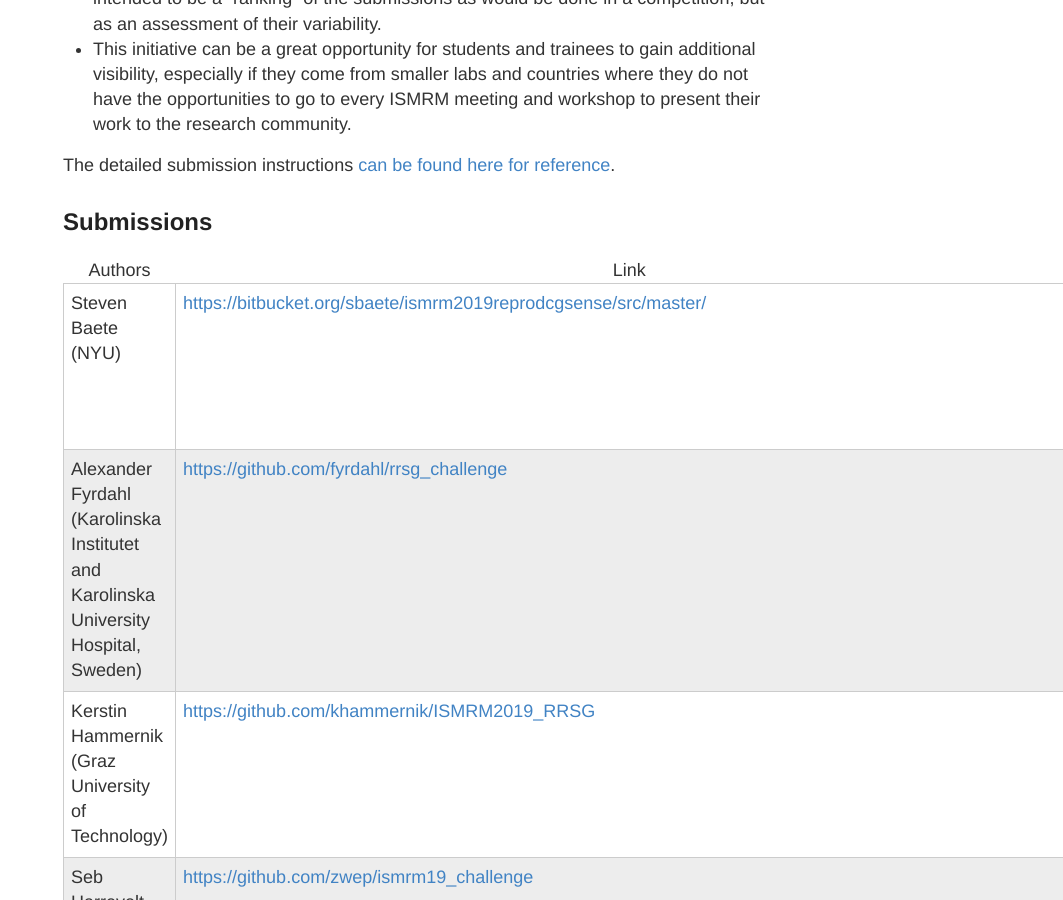
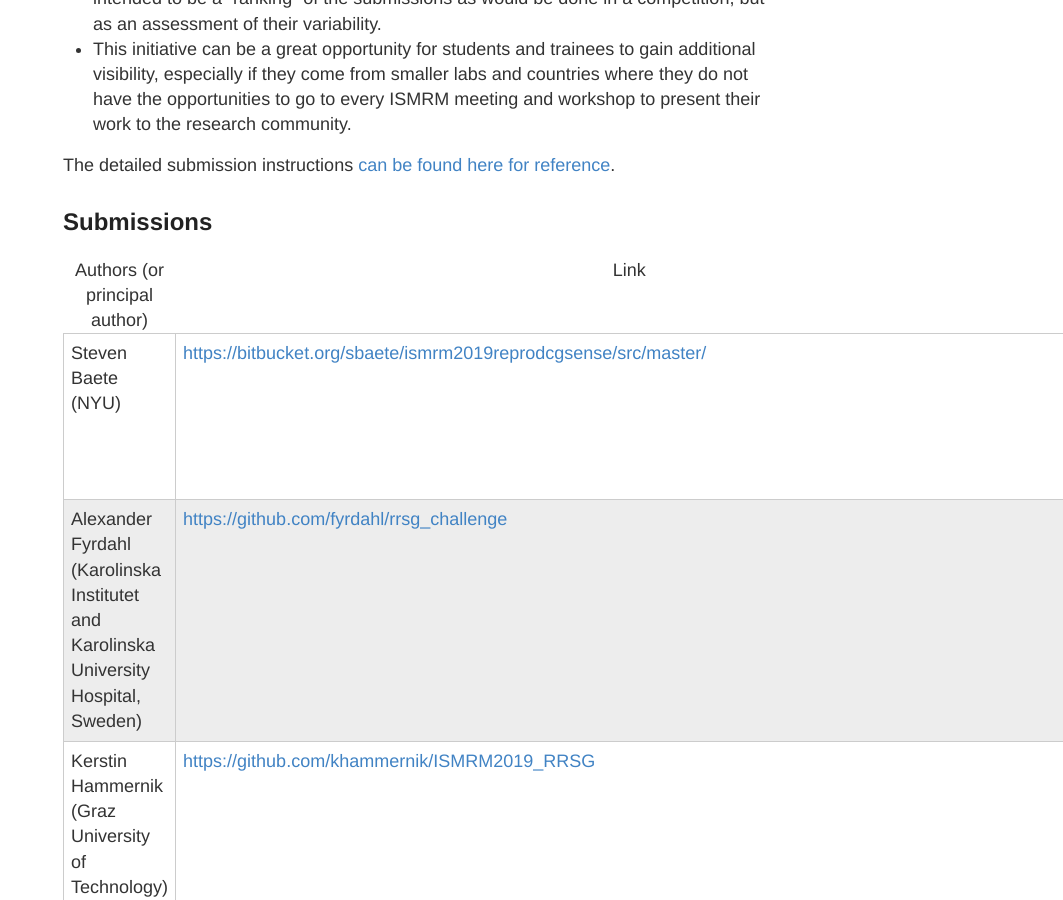
Before and after one commit to ISMRM/rrsg, a Jekyll site: the page built from challenge_one.md, in a window 1280 px wide and 900 px high, scrolled down 583 px. Shown: the whole window, without its empty margins (217-1280 px from the left). Built offline with Jekyll 4.4.1, drawn with Linux system fonts in a browser that asks for light colours; comment, search, counter and statistics services are not loaded.

Commit message:
fixing table

```diff
--- a/challenge_one.md
+++ b/challenge_one.md
@@ -21,8 +21,8 @@ The detailed submission instructions [can be found here for reference](https://b
 	<col style="width:30%">
 <thead>
         <tr>
-           <th>Authors</th>
-          <th>Link</th>
+           <th>Authors (or principal author)</th>
+          <th style="max-width:150px; word-wrap:break-word;">Link</th>
           <th>Info</th>
         </tr>
 </thead>
```
